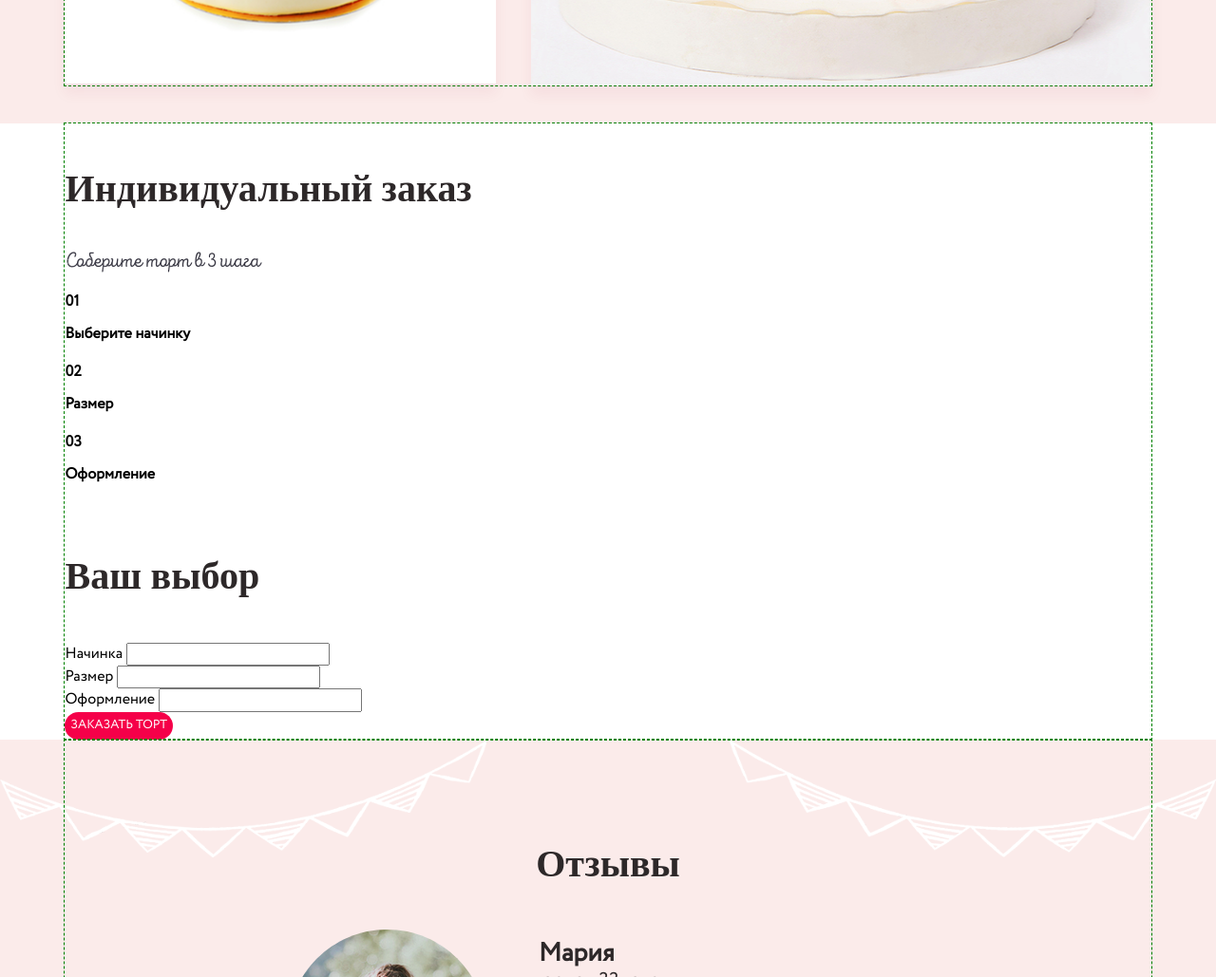
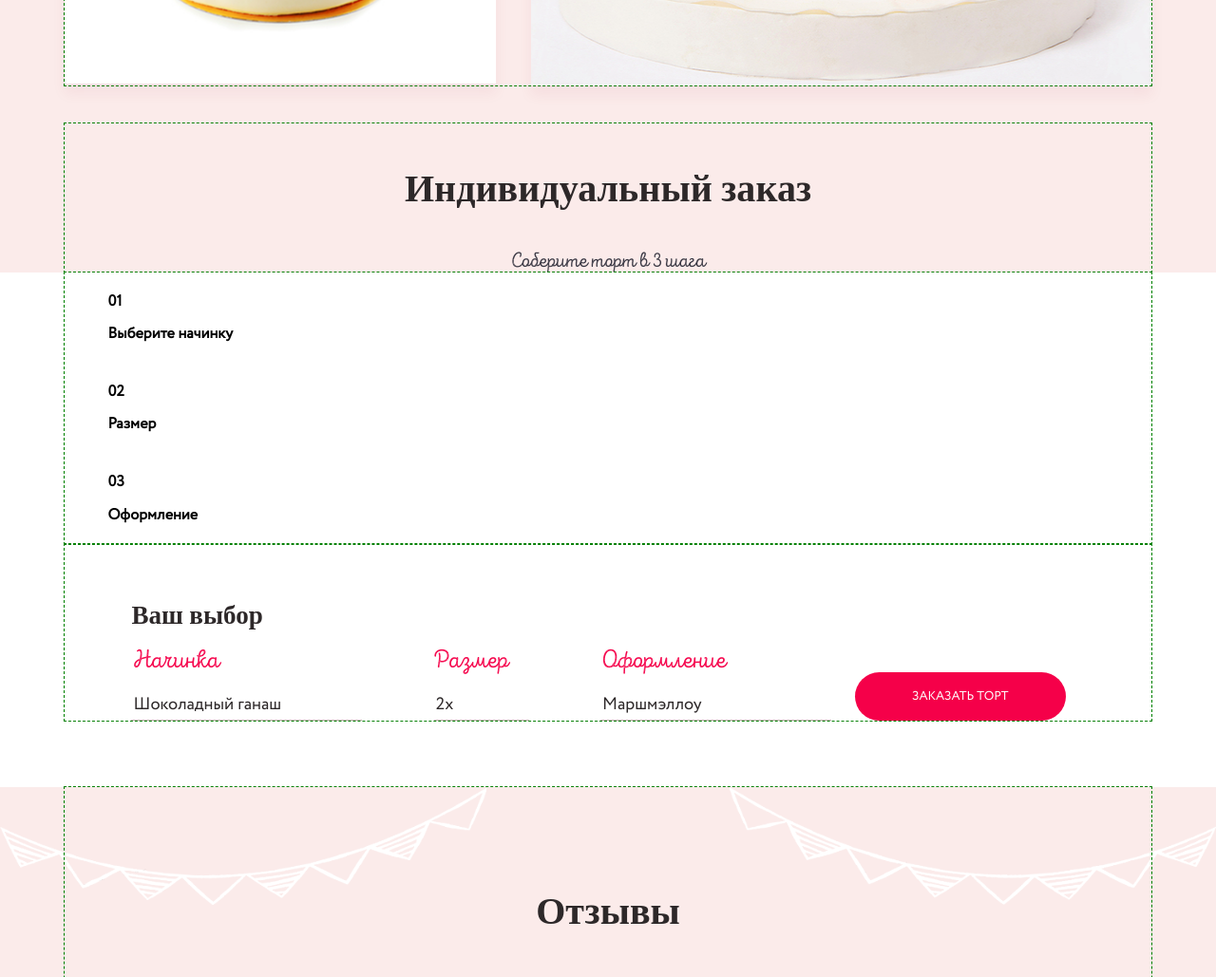
Before and after one commit to Ambrance/Cakes, a website: page index.html in a window 1280 px wide. Shown: the part 2340-3369 px from the top of the page at 95% size. Drawn offline with nearby package versions, Linux system fonts and the light colour scheme; a web font is replaced by a local one.

Commit message:
Частичная стилизация блока индивид. заказа(форма заказа)

```diff
--- a/css/style.css
+++ b/css/style.css
@@ -844,6 +844,193 @@ img {
         right: 70px;
         bottom: 40px; } }
 
+.personal-order {
+  background-color: #fbebea; }
+  .personal-order__title {
+    text-align: center; }
+    .personal-order__title--v2 {
+      text-align: left; }
+      @media (max-width: 767px) {
+        .personal-order__title--v2 {
+          line-height: normal;
+          margin-top: 38px;
+          margin-bottom: 5px;
+          font-size: 22px; } }
+      @media (min-width: 768px) {
+        .personal-order__title--v2 {
+          margin-bottom: 5px;
+          margin-top: 20px;
+          font-size: 18px;
+          line-height: 40px; } }
+      @media (min-width: 1240px) {
+        .personal-order__title--v2 {
+          margin-top: 58px;
+          margin-bottom: 20px;
+          font-size: 27px;
+          line-height: 30px; } }
+  .personal-order__subtitle {
+    text-align: center; }
+  .personal-order__steps {
+    background-color: #fff; }
+    @media (min-width: 768px) {
+      .personal-order__steps {
+        padding-bottom: 45px; } }
+    @media (min-width: 1240px) {
+      .personal-order__steps {
+        padding-bottom: 70px; } }
+  .personal-order__result {
+    -webkit-box-sizing: border-box;
+            box-sizing: border-box; }
+    @media (max-width: 767px) {
+      .personal-order__result {
+        padding: 0 20px; } }
+    @media (min-width: 768px) {
+      .personal-order__result {
+        padding: 0 45px; } }
+    @media (min-width: 1240px) {
+      .personal-order__result {
+        padding: 0 70px; } }
+
+.order-step {
+  background-color: #fff;
+  -webkit-box-sizing: border-box;
+          box-sizing: border-box; }
+  .order-step:last-child {
+    margin-bottom: 0; }
+  @media (max-width: 767px) {
+    .order-step {
+      margin-bottom: 10px;
+      padding: 0 20px; } }
+  @media (min-width: 768px) {
+    .order-step {
+      padding: 0 45px; } }
+
+.order-form {
+  display: -webkit-box;
+  display: -ms-flexbox;
+  display: flex;
+  -webkit-box-sizing: border-box;
+          box-sizing: border-box; }
+  @media (max-width: 767px) {
+    .order-form {
+      -webkit-box-orient: vertical;
+      -webkit-box-direction: normal;
+          -ms-flex-direction: column;
+              flex-direction: column;
+      -webkit-box-align: center;
+          -ms-flex-align: center;
+              align-items: center; } }
+  @media (min-width: 768px) {
+    .order-form {
+      -webkit-box-align: end;
+          -ms-flex-align: end;
+              align-items: flex-end; } }
+  .order-form__btn {
+    white-space: nowrap; }
+    @media (max-width: 767px) {
+      .order-form__btn {
+        -ms-flex-item-align: center;
+            align-self: center;
+        margin: 30px 0 35px;
+        padding: 12px 60px; } }
+    @media (min-width: 768px) {
+      .order-form__btn {
+        font-size: 10px;
+        font-weight: 400;
+        line-height: normal;
+        margin-left: 40px;
+        padding: 14px 40px; } }
+    @media (min-width: 1240px) {
+      .order-form__btn {
+        font-size: 13px;
+        margin: 0 20px 0 25px;
+        padding: 16px 60px; } }
+
+@media (max-width: 767px) {
+  .order-form-item {
+    display: -webkit-box;
+    display: -ms-flexbox;
+    display: flex;
+    width: 100%;
+    -webkit-box-orient: vertical;
+    -webkit-box-direction: normal;
+        -ms-flex-direction: column;
+            flex-direction: column;
+    -webkit-box-align: center;
+        -ms-flex-align: center;
+            align-items: center; } }
+
+@media (min-width: 768px) {
+  .order-form-item {
+    width: 40%;
+    margin-right: 20px; } }
+
+@media (min-width: 1240px) {
+  .order-form-item {
+    margin-right: 7.5%; } }
+
+.order-form-item:last-of-type {
+  margin: 0; }
+
+@media (min-width: 768px) {
+  .order-form-item--half-width {
+    width: 20%;
+    max-width: 100px; } }
+
+.order-form-item__label {
+  color: #f50049;
+  font-family: "IntroScriptR-H2Base", fantasy;
+  font-size: 20px;
+  font-weight: 400;
+  line-height: 30px; }
+  @media (max-width: 767px) {
+    .order-form-item__label {
+      margin-top: 5px; } }
+  @media (min-width: 768px) {
+    .order-form-item__label {
+      font-size: 18px;
+      line-height: 18px;
+      display: block;
+      margin-bottom: 10px; } }
+  @media (min-width: 1240px) {
+    .order-form-item__label {
+      font-size: 27px;
+      line-height: 30px;
+      margin-bottom: 15px; } }
+
+.order-form-item__choose {
+  border-radius: 15px;
+  border: 1px solid #dddddd;
+  background-color: transparent;
+  color: #2d2829;
+  font-family: Circe, Arial, sans-serif;
+  font-size: 14px;
+  font-weight: 400;
+  line-height: 26px;
+  -webkit-box-sizing: border-box;
+          box-sizing: border-box;
+  text-align: center;
+  width: 100%; }
+  @media (max-width: 767px) {
+    .order-form-item__choose {
+      max-width: 350px; } }
+  @media (min-width: 768px) {
+    .order-form-item__choose {
+      font-size: 12px; } }
+  @media (min-width: 1240px) {
+    .order-form-item__choose {
+      border: none;
+      border-radius: 0;
+      border-bottom: 1px solid #c1b0af;
+      font-size: 18px;
+      line-height: 30px;
+      text-align: left; } }
+  @media (min-width: 768px) {
+    .order-form-item__choose--half-width {
+      display: -webkit-box;
+      display: -ms-flexbox;
+      display: flex; } }
+
 .comments {
   background-color: #fbebea; }
   @media (min-width: 768px) {
--- a/gulpfile.js
+++ b/gulpfile.js
@@ -17,11 +17,6 @@ var gulp = require('gulp'),
     return gulp.src('sass/*.scss')
     .pipe(plumber())
     .pipe(sass())
-.pipe(postcss([
-      autoprefixer({browsers: [
-        "last 2 versions"
-      ]})
-    ]))
     .pipe(concat('style.css'))
     .pipe(gulp.dest('css'))
     .pipe(browserSync.reload({
--- a/index.html
+++ b/index.html
@@ -99,9 +99,11 @@
         </section>
         <section class="personal-order">
             <div class="container">
-                <h2 class="section-title">Индивидуальный заказ</h2>
-                <p class="handwriting-subtitle">Соберите торт в 3 шага</p>
-                <div class="order-steps">
+                <h2 class="personal-order__title section-title">Индивидуальный заказ</h2>
+                <p class="handwriting-subtitle personal-order__subtitle">Соберите торт в 3 шага</p>
+              </div>
+                <div class="personal-order__steps">
+                	<div class="container">
                     <div class="order-step">
                         <h4 class="order-step__heading">
 				<span class="order-step__num">01</span>
@@ -124,22 +126,24 @@
                         <div class="choose-panel"></div>
                     </div>
                 </div>
-                <h3 class="section-title">Ваш выбор</h3>
-                <form action="" class="order-form">
+                <div class="personal-order__result container">
+                <h3 class="section-title personal-order__title personal-order__title--v2">Ваш выбор</h3>
+                <form action="#" class="order-form">
                     <div class="order-form-item">
-                        <label for="" class="order-form-item__label">Начинка</label>
-                        <input type="text" class="order-form-item__choose">
+                        <label for="topping" class="order-form-item__label">Начинка</label>
+                        <input type="text" class="order-form-item__choose" id="topping" name="cake-topping" disabled value="Шоколадный ганаш">
+                    </div>
+                    <div class="order-form-item order-form-item--half-width">
+                        <label for="size" class="order-form-item__label">Размер</label>
+                        <input type="text" class="order-form-item__choose order-form-item__choose--half-width" id="size" name="cake-size" disabled value="2x">
                     </div>
                     <div class="order-form-item">
-                        <label for="" class="order-form-item__label">Размер</label>
-                        <input type="text" class="order-form-item__choose">
-                    </div>
-                    <div class="order-form-item">
-                        <label for="" class="order-form-item__label">Оформление</label>
-                        <input type="text" class="order-form-item__choose">
+                        <label for="decor" class="order-form-item__label">Оформление</label>
+                        <input type="text" class="order-form-item__choose" id="decor" name="cake-decor" disabled value="Маршмэллоу">
                     </div>
                     <button type="submit" class="btn order-form__btn">Заказать торт</button>
                 </form>
+                </div>
             </div>
         </section>
         <section class="comments">
```
